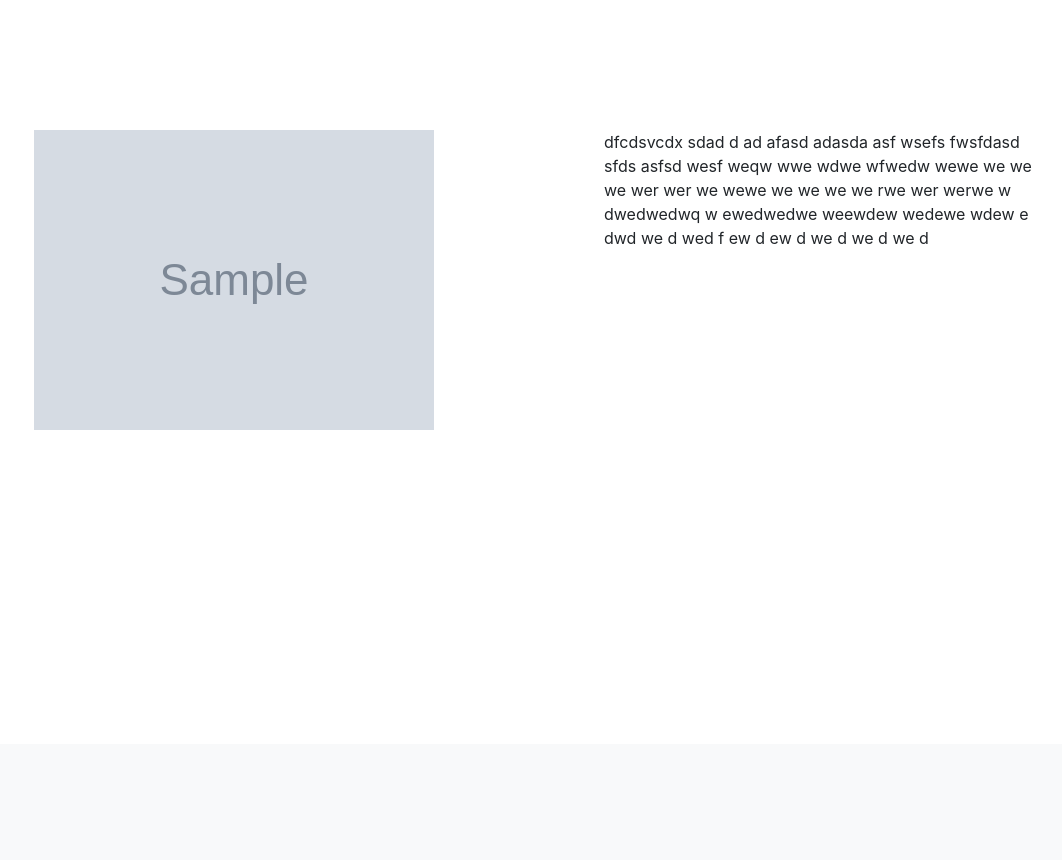
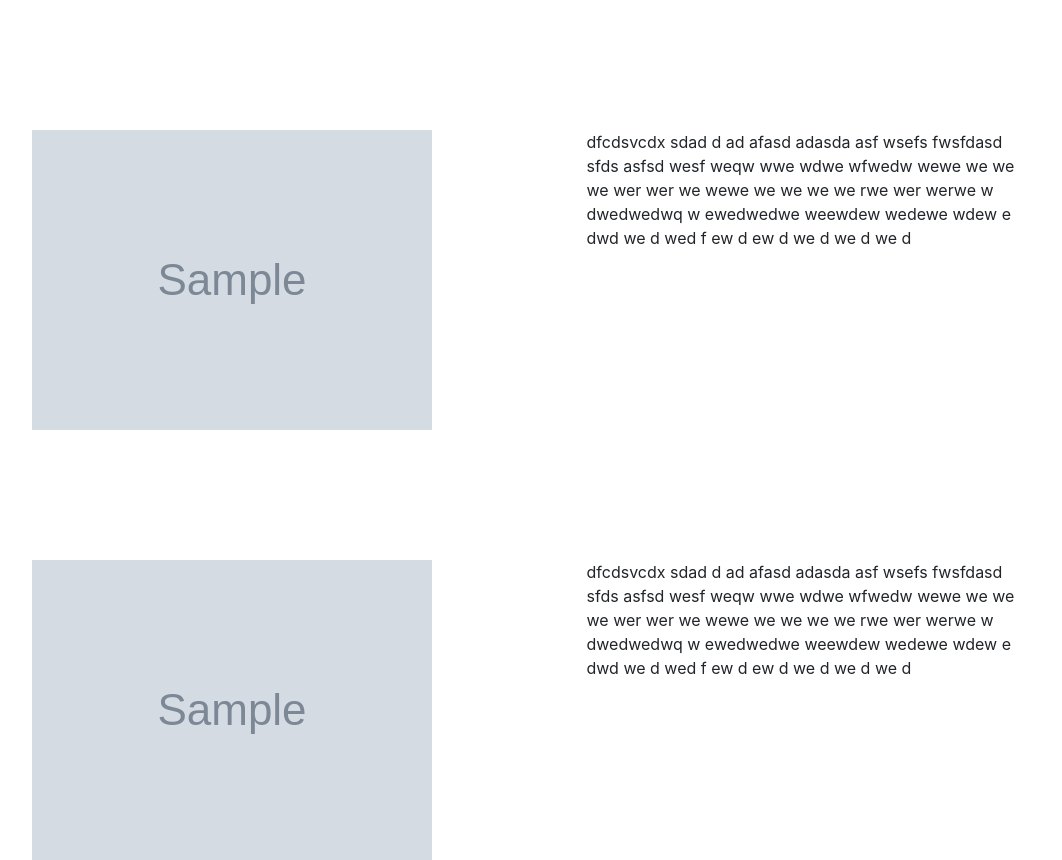
Before and after one commit to smolynets/photozvit, a Django app: page / in a window 1280 px wide. Shown: the part 56-916 px from the top of the page, without its empty margins (146-1208 px from the left). Before the commit the page ends 486 px from the top, so only its background shows below. Run offline with Django 3.2, Linux system fonts and the light colour scheme; tables that the repository leaves empty hold one stand-in row (values such as "Sample post"); grey boxes marked "Sample" are stand-in pictures; some libraries are stand-ins or nearby versions.

Commit message:
feat: navbar

```diff
--- a/slider/templates/base.html
+++ b/slider/templates/base.html
@@ -15,7 +15,7 @@
 
 </head>
 <body>
-
+    <div class="mynavbar">
         <nav class="navbar navbar-expand-lg navbar-light bg-light">
 
             <div class="collapse navbar-collapse" id="navbarSupportedContent">
@@ -29,7 +29,7 @@
                 </ul>
             </div>
         </nav>
-
+    </div>
     {% block content %}{% endblock content %}
 
   <!-- Javascripts Inclusion -->
--- a/slider/templates/oksana/index.html
+++ b/slider/templates/oksana/index.html
@@ -24,5 +24,21 @@
                 </p>
             </div>
         </div>
+        <div class="row content">
+            <div class="col-xs-10 col-sm-8 col-md-5 offset-xs-1 offset-sm-1 offset-md-1">
+                <div class="slider">
+                    {% for img in photo %}
+                        <div>
+                            <img src="{{ img.image.url }}" />
+                        </div>
+                    {% endfor %}
+                </div>
+            </div>
+            <div class="col-xs-10 col-sm-8 col-md-5 offset-xs-1 offset-sm-1 offset-md-1">
+                <p>
+                    dfcdsvcdx sdad d ad afasd adasda asf wsefs fwsfdasd sfds asfsd wesf weqw wwe wdwe wfwedw  wewe we we we wer wer we wewe we we we we rwe wer werwe w dwedwedwq w ewedwedwe weewdew wedewe wdew e dwd we d wed f ew d ew d we d we d we d
+                </p>
+            </div>
+        </div>
     </div>
 {% endblock content %}
--- a/static/css/main.css
+++ b/static/css/main.css
@@ -4,6 +4,14 @@
     margin-right: auto;
 } */
 
+.mynavbar{
+    position: sticky;
+    top: 0;
+    z-index: 1030;
+}
+
 .content {
     margin-top: 130px;
+    width:100%;
+    height:100%;
 }
```
Lines whose indentation alone changed are shown as unchanged.
